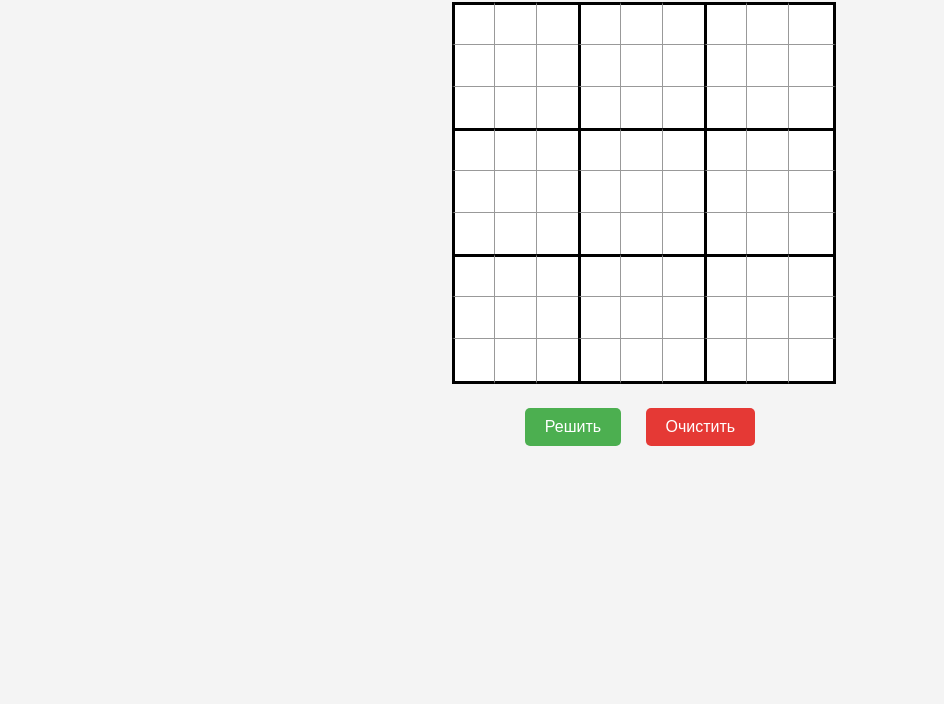
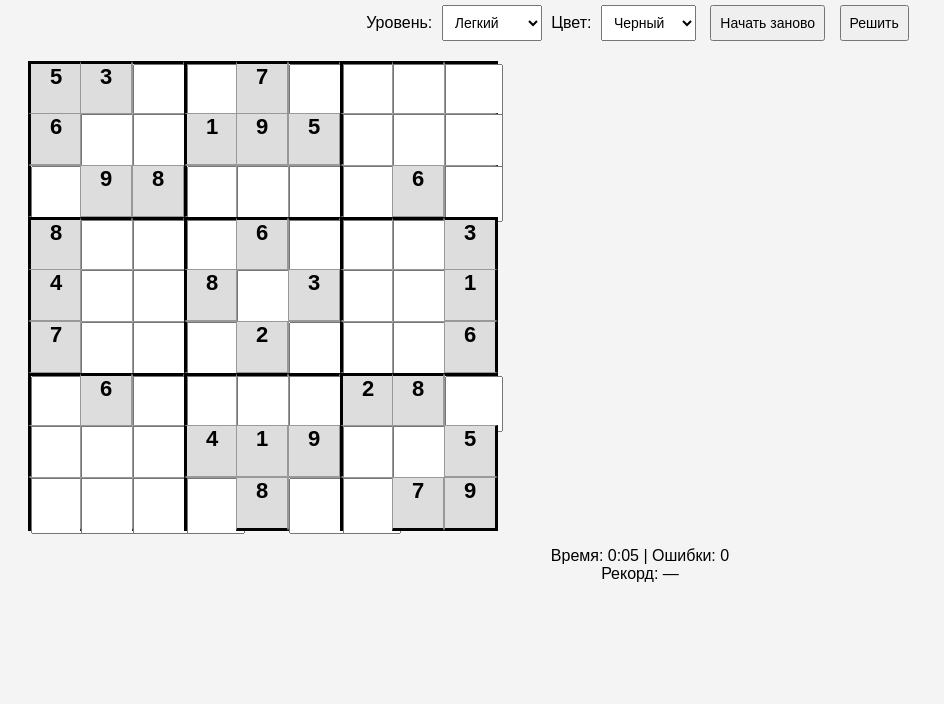
Before and after one commit to lokkil822-ctrl/Sudoku, a plain HTML site: page index.html in a window 1280 px wide. Shown: the part 96-800 px from the top of the page, without its empty margins (0-944 px from the left). Drawn offline with Linux system fonts and the light colour scheme.

Commit message:
Update index.html

```diff
--- a/index.html
+++ b/index.html
@@ -1,134 +1,305 @@
 <!DOCTYPE html>
 <html lang="ru">
 <head>
-  <meta charset="UTF-8" />
-  <meta name="viewport" content="width=device-width, initial-scale=1.0" />
+<meta charset="UTF-8">
+<meta name="viewport" content="width=device-width, initial-scale=1.0">
 <title>ASEM Sudoku</title>
 <style>
 body {
   font-family: Arial, sans-serif;
   background: #f4f4f4;
-      margin: 0;
+  text-align: center;
   padding: 20px;
-      text-align: center;
 }
-    h1 {
-      margin-bottom: 20px;
-    }
+h1 { margin-bottom: 10px; }
+#controls { margin-bottom: 15px; }
 #grid {
   display: grid;
-      grid-template-columns: repeat(9, 40px);
-      grid-template-rows: repeat(9, 40px);
+  grid-template-columns: repeat(9, 50px);
+  grid-template-rows: repeat(9, 50px);
   gap: 2px;
-      width: fit-content;
-      margin: 20px auto;
+  margin: 0 auto 20px auto;
 }
-    input {
-      width: 40px;
-      height: 40px;
+.cell {
+  width: 50px;
+  height: 50px;
   text-align: center;
-      font-size: 20px;
+  font-size: 22px;
   border: 1px solid #999;
-      background: white;
+  position: relative;
+  vertical-align: middle;
 }
-    .bold-border-top { border-top: 3px solid black !important; }
-    .bold-border-left { border-left: 3px solid black !important; }
-    .bold-border-right { border-right: 3px solid black !important; }
-    .bold-border-bottom { border-bottom: 3px solid black !important; }
-
-    button {
-      padding: 10px 20px;
-      font-size: 16px;
-      margin: 10px;
-      cursor: pointer;
-      border: none;
-      border-radius: 5px;
+.cell.prefilled {
+  background: #ddd;
+  font-weight: bold;
 }
-    #solveBtn { background: #4CAF50; color: white; }
-    #clearBtn { background: #e53935; color: white; }
+.cell .note {
+  font-size: 10px;
+  color: gray;
+  display: flex;
+  flex-wrap: wrap;
+  justify-content: center;
+  align-items: center;
+  position: absolute;
+  top: 0;
+  left: 0;
+  width: 100%;
+  height: 100%;
+}
+.bold-border-top { border-top: 3px solid black; }
+.bold-border-left { border-left: 3px solid black; }
+.bold-border-right { border-right: 3px solid black; }
+.bold-border-bottom { border-bottom: 3px solid black; }
+button, select { margin: 5px; padding: 8px; font-size: 14px; cursor: pointer; }
+#stats { margin-top: 10px; }
 </style>
 </head>
 <body>
+
 <h1>ASEM Sudoku</h1>
+
+<div id="controls">
+  Уровень:
+  <select id="level">
+    <option value="easy">Легкий</option>
+    <option value="medium">Средний</option>
+    <option value="hard">Сложный</option>
+  </select>
+  Цвет:
+  <select id="color">
+    <option value="black">Черный</option>
+    <option value="white">Белый</option>
+    <option value="red">Красный</option>
+    <option value="blue">Синий</option>
+  </select>
+  <button id="newGame">Начать заново</button>
+  <button id="solveBtn">Решить</button>
+</div>
+
 <div id="grid"></div>
 
-  <button id="solveBtn">Решить</button>
-  <button id="clearBtn">Очистить</button>
+<div id="stats">
+  Время: <span id="timer">0:00</span> | Ошибки: <span id="errors">0</span>
+  <div id="record"></div>
+</div>
 
 <script>
-    const grid = document.getElementById("grid");
+const gridEl = document.getElementById("grid");
+let board = [];
+let solution = [];
+let timerInterval;
+let seconds = 0;
+let errors = 0;
 
-    function createGrid() {
-      for (let i = 0; i < 81; i++) {
-        const cell = document.createElement("input");
-        cell.setAttribute("type", "text");
-        cell.maxLength = 1;
+const puzzles = {
+  easy: [
+    [5,3,0,0,7,0,0,0,0],
+    [6,0,0,1,9,5,0,0,0],
+    [0,9,8,0,0,0,0,6,0],
+    [8,0,0,0,6,0,0,0,3],
+    [4,0,0,8,0,3,0,0,1],
+    [7,0,0,0,2,0,0,0,6],
+    [0,6,0,0,0,0,2,8,0],
+    [0,0,0,4,1,9,0,0,5],
+    [0,0,0,0,8,0,0,7,9]
+  ],
+  medium: [
+    [0,0,0,2,6,0,7,0,1],
+    [6,8,0,0,7,0,0,9,0],
+    [1,9,0,0,0,4,5,0,0],
+    [8,2,0,1,0,0,0,4,0],
+    [0,0,4,6,0,2,9,0,0],
+    [0,5,0,0,0,3,0,2,8],
+    [0,0,9,3,0,0,0,7,4],
+    [0,4,0,0,5,0,0,3,6],
+    [7,0,3,0,1,8,0,0,0]
+  ],
+  hard: [
+    [0,0,0,0,0,0,0,0,0],
+    [0,0,0,0,0,3,0,8,5],
+    [0,0,1,0,2,0,0,0,0],
+    [0,0,0,5,0,7,0,0,0],
+    [0,0,4,0,0,0,1,0,0],
+    [0,9,0,0,0,0,0,0,0],
+    [5,0,0,0,0,0,0,7,3],
+    [0,0,2,0,1,0,0,0,0],
+    [0,0,0,0,4,0,0,0,9]
+  ]
+};
 
-        let row = Math.floor(i / 9);
-        let col = i % 9;
+// ==== Создание сетки ====
+function createGrid(puzzle) {
+  gridEl.innerHTML = "";
+  board = JSON.parse(JSON.stringify(puzzle));
+  solution = JSON.parse(JSON.stringify(puzzle));
+  solveSudoku(solution);
+  seconds = 0; errors = 0;
+  updateTimer();
+  document.getElementById("errors").textContent = errors;
+  document.getElementById("record").textContent = getRecord();
 
-        if (row % 3 === 0) cell.classList.add("bold-border-top");
-        if (col % 3 === 0) cell.classList.add("bold-border-left");
-        if (col === 8) cell.classList.add("bold-border-right");
-        if (row === 8) cell.classList.add("bold-border-bottom");
+  for (let r=0; r<9; r++){
+    for (let c=0; c<9; c++){
+      const cell = document.createElement("div");
+      cell.classList.add("cell");
+      if (r%3===0) cell.classList.add("bold-border-top");
+      if (c%3===0) cell.classList.add("bold-border-left");
+      if (c===8) cell.classList.add("bold-border-right");
+      if (r===8) cell.classList.add("bold-border-bottom");
+      cell.dataset.row = r;
+      cell.dataset.col = c;
 
-        grid.appendChild(cell);
+      if (board[r][c]!==0){
+        cell.textContent = board[r][c];
+        cell.classList.add("prefilled");
+      } else {
+        const input = document.createElement("input");
+        input.type="text";
+        input.maxLength=1;
+        input.style.width="100%";
+        input.style.height="100%";
+        input.style.fontSize="22px";
+        input.addEventListener("input", onInput);
+        input.addEventListener("keydown", onNote);
+        cell.appendChild(input);
+      }
+      gridEl.appendChild(cell);
     }
   }
-
-    createGrid();
-
-    function getBoard() {
-      const cells = document.querySelectorAll("#grid input");
-      const board = [];
-      let row = [];
-
-      cells.forEach((cell, idx) => {
-        let val = cell.value;
-        row.push(val === "" ? 0 : Number(val));
-        if ((idx + 1) % 9 === 0) {
-          board.push(row);
-          row = [];
-        }
-      });
-      return board;
+  startTimer();
 }
 
-    function setBoard(board) {
-      const cells = document.querySelectorAll("#grid input");
-      let idx = 0;
-      for (let r = 0; r < 9; r++) {
-        for (let c = 0; c < 9; c++) {
-          cells[idx].value = board[r][c] === 0 ? "" : board[r][c];
-          idx++;
+// ==== Обработка обычного ввода ====
+function onInput(e){
+  const input = e.target;
+  const cell = input.parentElement;
+  const r = parseInt(cell.dataset.row);
+  const c = parseInt(cell.dataset.col);
+  const val = parseInt(input.value);
+  if (isNaN(val) || val<1 || val>9){
+    input.value="";
+    return;
   }
+  board[r][c]=val;
+  if (!checkValid(board,r,c,val)){
+    errors++;
+    document.getElementById("errors").textContent = errors;
+    input.style.color="red";
+  } else {
+    input.style.color=document.getElementById("color").value;
   }
+  checkWin();
 }
 
-    function isValid(board, r, c, num) {
-      for (let i = 0; i < 9; i++) {
-        if (board[r][i] === num) return false;
-        if (board[i][c] === num) return false;
+// ==== Обработка заметок (Shift + цифра) ====
+function onNote(e){
+  if (!e.shiftKey) return;
+  e.preventDefault();
+  const num = parseInt(e.key);
+  if (isNaN(num)||num<1||num>9) return;
+  const input = e.target;
+  const cell = input.parentElement;
+  let noteDiv = cell.querySelector(".note");
+  if (!noteDiv){
+    noteDiv=document.createElement("div");
+    noteDiv.classList.add("note");
+    cell.appendChild(noteDiv);
   }
-      const br = Math.floor(r / 3) * 3;
-      const bc = Math.floor(c / 3) * 3;
-      for (let i = 0; i < 3; i++) {
-        for (let j = 0; j < 3; j++) {
-          if (board[br + i][bc + j] === num) return false;
+  if (noteDiv.textContent.includes(num)) {
+    noteDiv.textContent=noteDiv.textContent.replace(num,"");
+  } else {
+    noteDiv.textContent += num;
+  }
+  input.value="";
+}
+
+// ==== Проверка правильности ввода ====
+function checkValid(bd,row,col,num){
+  for (let i=0;i<9;i++){
+    if ((i!==col && bd[row][i]===num) || (i!==row && bd[i][col]===num)) return false;
+  }
+  const br = Math.floor(row/3)*3;
+  const bc = Math.floor(col/3)*3;
+  for (let i=0;i<3;i++){
+    for (let j=0;j<3;j++){
+      const rr=br+i, cc=bc+j;
+      if ((rr!==row || cc!==col) && bd[rr][cc]===num) return false;
     }
   }
   return true;
 }
 
-    function solve(board) {
-      for (let r = 0; r < 9; r++) {
-        for (let c = 0; c < 9; c++) {
-          if (board[r][c] === 0) {
-            for (let num = 1; num <= 9; num++) {
-              if (isValid(board, r, c, num)) {
-                board[r][c] = num;
-                if (solve(board)) return true;
-                board[r][c] = 0;
+// ==== Таймер ====
+function startTimer(){
+  clearInterval(timerInterval);
+  timerInterval=setInterval(()=>{
+    seconds++;
+    updateTimer();
+  },1000);
+}
+function updateTimer(){
+  const min=Math.floor(seconds/60);
+  const sec=seconds%60;
+  document.getElementById("timer").textContent=`${min}:${sec<10?'0':''}${sec}`;
+}
+
+// ==== Начать заново ====
+document.getElementById("newGame").addEventListener("click",()=>{
+  const lvl=document.getElementById("level").value;
+  createGrid(puzzles[lvl]);
+});
+
+// ==== Смена цвета ====
+document.getElementById("color").addEventListener("change",()=>{
+  const col=document.getElementById("color").value;
+  document.querySelectorAll(".cell input").forEach(c=>{
+    c.style.color=col;
+  });
+});
+
+// ==== Проверка победы ====
+function checkWin(){
+  for (let r=0;r<9;r++){
+    for (let c=0;c<9;c++){
+      if (board[r][c]!==solution[r][c]) return;
+    }
+  }
+  clearInterval(timerInterval);
+  saveRecord();
+  alert(`Поздравляем! Вы завершили Sudoku за ${document.getElementById("timer").textContent} с ${errors} ошибками`);
+}
+
+// ==== Сохранение рекорда ====
+function saveRecord(){
+  const lvl=document.getElementById("level").value;
+  const t=seconds;
+  const key="record_"+lvl;
+  if (!localStorage[key] || t<localStorage[key]){
+    localStorage[key]=t;
+    document.getElementById("record").textContent=getRecord();
+  }
+}
+function getRecord(){
+  const lvl=document.getElementById("level").value;
+  const key="record_"+lvl;
+  return localStorage[key]?`Рекорд: ${formatTime(localStorage[key])}`:"Рекорд: —";
+}
+function formatTime(s){
+  const min=Math.floor(s/60);
+  const sec=s%60;
+  return `${min}:${sec<10?'0':''}${sec}`;
+}
+
+// ==== Решение Sudoku ====
+function solveSudoku(bd){
+  for (let r=0;r<9;r++){
+    for (let c=0;c<9;c++){
+      if (bd[r][c]===0){
+        for (let num=1;num<=9;num++){
+          if (checkValid(bd,r,c,num)){
+            bd[r][c]=num;
+            if (solveSudoku(bd)) return true;
+            bd[r][c]=0;
           }
         }
         return false;
@@ -138,15 +309,8 @@
   return true;
 }
 
-    document.getElementById("solveBtn").onclick = () => {
-      let board = getBoard();
-      if (solve(board)) setBoard(board);
-      else alert("Нет решения :(");
-    };
-
-    document.getElementById("clearBtn").onclick = () => {
-      document.querySelectorAll("#grid input").forEach(cell => cell.value = "");
-    };
+// ==== Запуск первой игры ====
+createGrid(puzzles.easy);
 </script>
 </body>
 </html>
```
Lines whose indentation alone changed are shown as unchanged.
